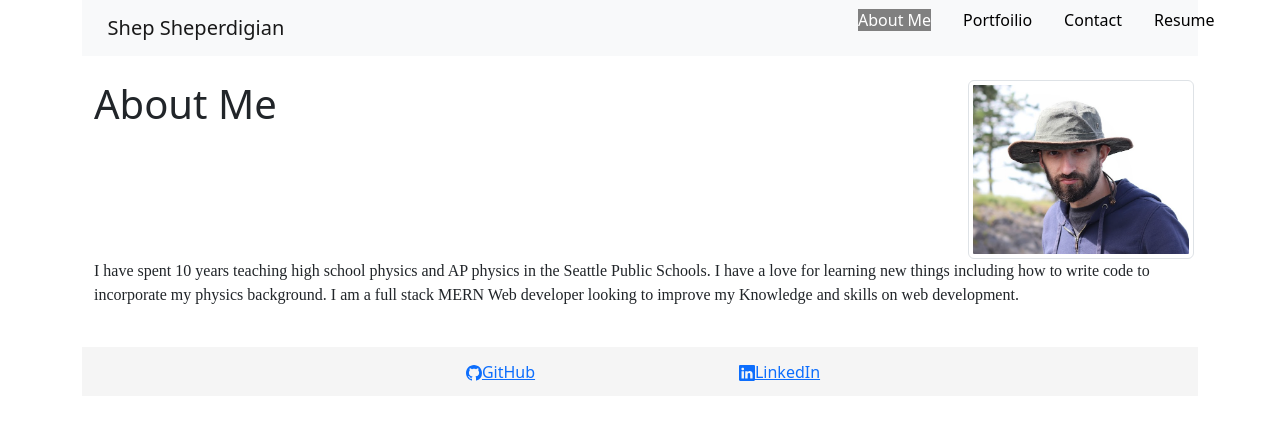
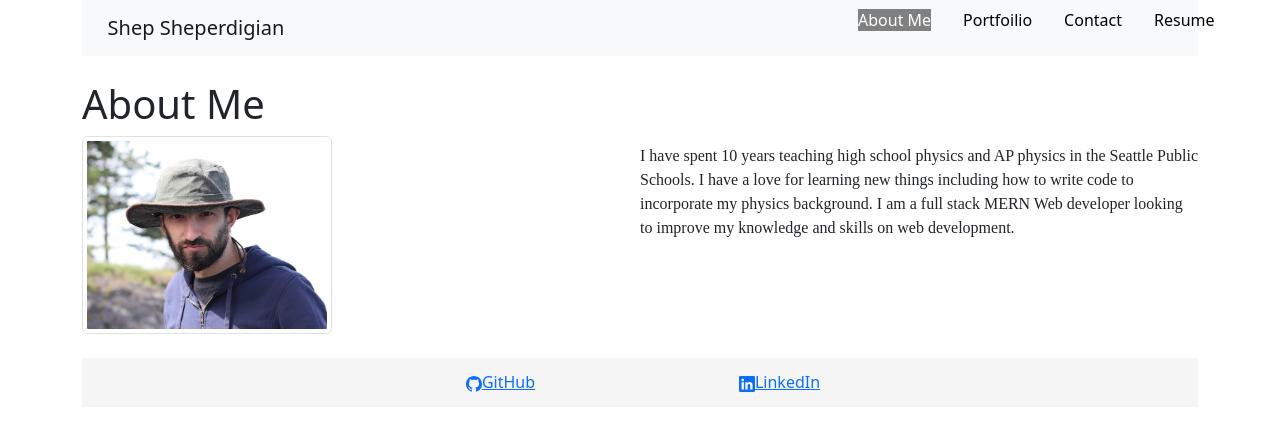
Before and after one commit to zshep/React_Portfolio, a React (Create React App) app: page /#/ in a window 1280 px wide. Shown: the top 430 px of the page. Built offline with nearby package versions, Linux system fonts and the light colour scheme.

Commit message:
fixed styling for the about page

```diff
--- a/src/App.js
+++ b/src/App.js
@@ -32,7 +32,7 @@ function App() {
     <Container style={styles.main}>
       <Header />
         <br />
-        <div>
+
           <Routes>
             <Route exact path="/" element={ <About /> } />
 
@@ -44,7 +44,7 @@ function App() {
 
             <Route exact path ='*' element={ <About />} />
           </Routes>
-        </div>
+
         <br />
 
       <Footer />
--- a/src/components/About.js
+++ b/src/components/About.js
@@ -6,50 +6,49 @@ import Container from 'react-bootstrap/Container';
 import "./style.css";
 
 const styles = {
+    main:{
+        display: 'flex',
+        justifyContent: 'space-between',
+        flexDirection: 'row'
+
+    },
     row: {
-        display: "flex",
-        flexWrap: "nowrap",
-        width: "80%"
+
+        width: "100%"
     },
     pic: {
         width: "250px",
         height: "auto"
     },
     bio: {
-        float: "right",
-        height: "100%"
+        width: '50%',
+        marginTop: "4rem"
 
     }
 
-
-
 }
-
 
 function About(){
 
     return(
-        <>
-        <Container>
-                <Row style={styles.row}>
-                    <div>
+        <div style={styles.main}>
+
+
+                    <div style={styles.pic}>
                         <h1>About Me</h1>
-                    </div>
-                    <div style={styles.pic}>
+
                         <Image src = {shepic} thumbnail/>
                     </div>
-                </Row>
-                <div>
+
+
                     <div style ={styles.bio}>
                         <p>
-                        I have spent 10 years teaching high school physics and AP physics in the Seattle Public Schools. I have a love for learning new things including how to write code to incorporate my physics background. I am a full stack MERN Web developer looking to improve my Knowledge and skills on web development.
+                        I have spent 10 years teaching high school physics and AP physics in the Seattle Public Schools. I have a love for learning new things including how to write code to incorporate my physics background. I am a full stack MERN Web developer looking to improve my knowledge and skills on web development.
                         </p>
                     </div>
-                </div>
 
 
-        </Container>
-        </>
+        </div>
     )
 }
 
--- a/src/components/style.css
+++ b/src/components/style.css
@@ -6,4 +6,5 @@ body{
 
 p {
     font-family: "Nanum Gothic";
+    margin-top: 4rem;
 }
```
